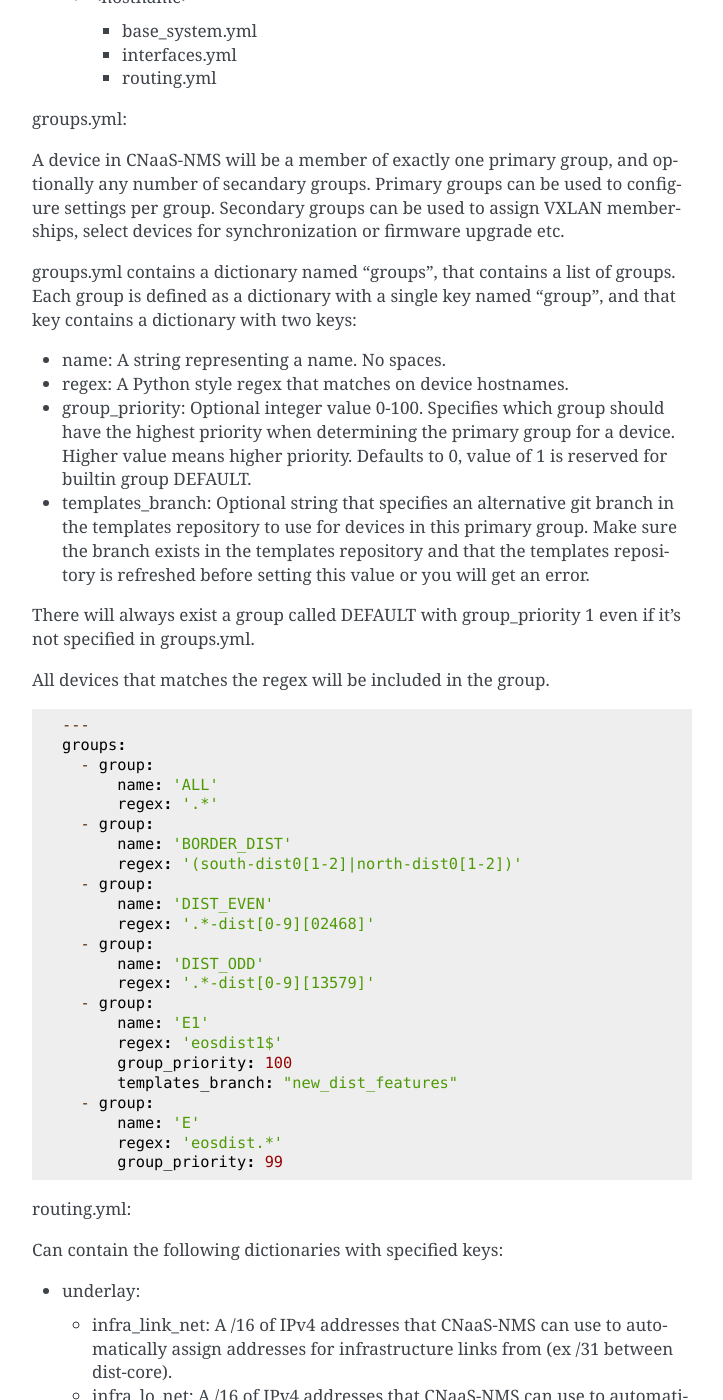
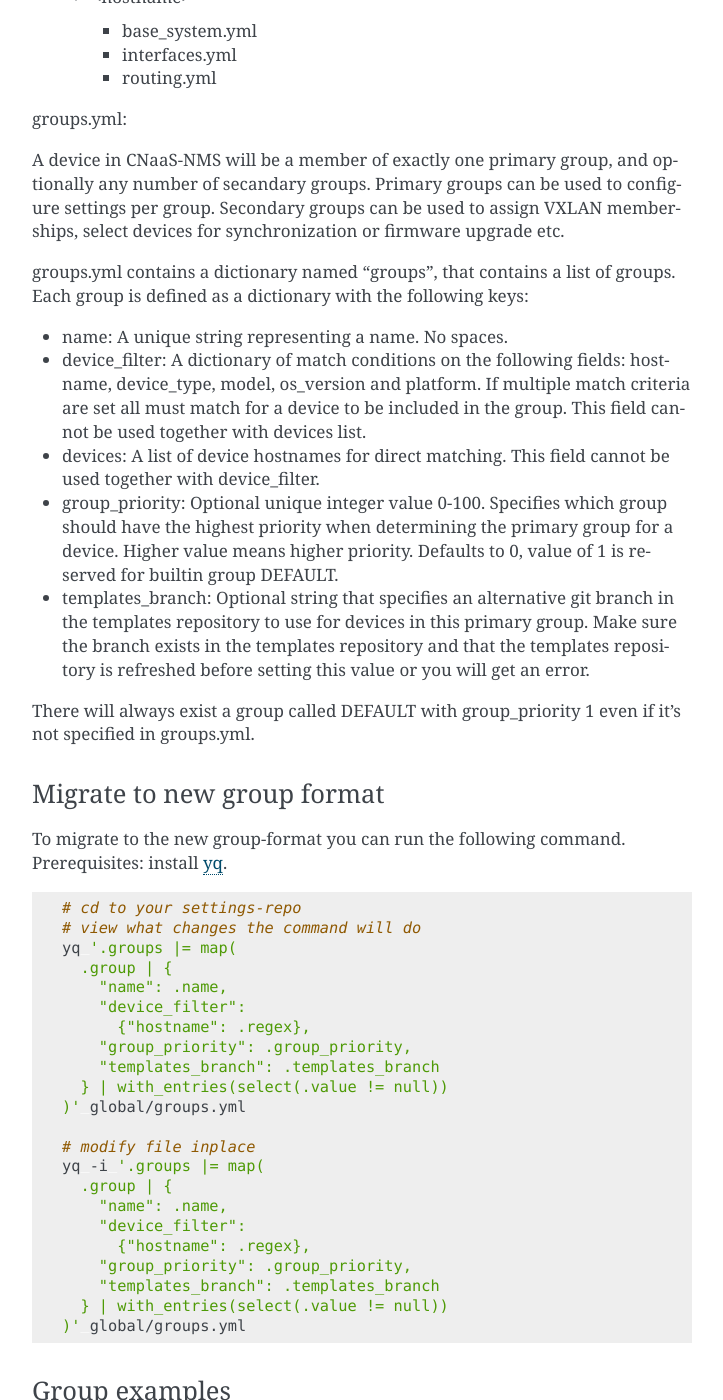
Before and after one commit to SUNET/cnaas-nms, a Sphinx documentation site: the page built from docs/reporef/index.rst, in a window 1280 px wide and 1400 px high, scrolled down 2535 px. Shown: the whole window, without its empty margins (388-1111 px from the left). Built offline with Sphinx 7.4.7, drawn with Linux system fonts in a browser that asks for light colours; some of the changed text lies outside the part shown.

Commit message:
Update documentation

```diff
--- a/docs/reporef/index.rst
+++ b/docs/reporef/index.rst
@@ -13,7 +13,7 @@
 what template files should be used for each device type. For example, in mapping.yml there
 might be a definition of templates for an access switch specified like this:
 
-::
+.. code-block:: yaml
 
     ACCESS:
         entrypoint: access.j2
@@ -144,12 +144,15 @@
 memberships, select devices for synchronization or firmware upgrade etc.
 
 groups.yml contains a dictionary named "groups", that contains a list of groups.
-Each group is defined as a dictionary with a single key named "group",
-and that key contains a dictionary with two keys:
+Each group is defined as a dictionary with the following keys:
 
-- name: A string representing a name. No spaces.
-- regex: A Python style regex that matches on device hostnames.
-- group_priority: Optional integer value 0-100. Specifies which group should
+- name: A unique string representing a name. No spaces.
+- device_filter: A dictionary of match conditions on the following fields: hostname, device_type, model, os_version and platform.
+  If multiple match criteria are set all must match for a device to be included in the group.
+  This field cannot be used together with devices list.
+- devices: A list of device hostnames for direct matching.
+  This field cannot be used together with device_filter.
+- group_priority: Optional unique integer value 0-100. Specifies which group should
   have the highest priority when determining the primary group for a device.
   Higher value means higher priority. Defaults to 0, value of 1 is reserved
   for builtin group DEFAULT.
@@ -161,33 +164,73 @@
 There will always exist a group called DEFAULT with group_priority 1 even
 if it's not specified in groups.yml.
 
-All devices that matches the regex will be included in the group.
+Migrate to new group format
+^^^^^^^^^^^^^^^^^^^^^^^^^^^
+To migrate to the new group-format you can run the following command.
+Prerequisites: install `yq <https://github.com/mikefarah/yq>`_.
 
-::
+.. code-block:: bash
 
-   ---
-   groups:
-     - group:
-         name: 'ALL'
-         regex: '.*'
-     - group:
-         name: 'BORDER_DIST'
-         regex: '(south-dist0[1-2]|north-dist0[1-2])'
-     - group:
-         name: 'DIST_EVEN'
-         regex: '.*-dist[0-9][02468]'
-     - group:
-         name: 'DIST_ODD'
-         regex: '.*-dist[0-9][13579]'
-     - group:
-         name: 'E1'
-         regex: 'eosdist1$'
-         group_priority: 100
-         templates_branch: "new_dist_features"
-     - group:
-         name: 'E'
-         regex: 'eosdist.*'
-         group_priority: 99
+  # cd to your settings-repo
+  # view what changes the command will do
+  yq '.groups |= map(
+    .group | {
+      "name": .name,
+      "device_filter":
+        {"hostname": .regex},
+      "group_priority": .group_priority,
+      "templates_branch": .templates_branch
+    } | with_entries(select(.value != null))
+  )' global/groups.yml
+
+  # modify file inplace
+  yq -i '.groups |= map(
+    .group | {
+      "name": .name,
+      "device_filter":
+        {"hostname": .regex},
+      "group_priority": .group_priority,
+      "templates_branch": .templates_branch
+    } | with_entries(select(.value != null))
+  )' global/groups.yml
+
+Group examples
+^^^^^^^^^^^^^^
+.. code-block:: yaml
+
+  ---
+  groups:
+    - name: 'ALL'
+      device_filter:
+        hostname: '.*'
+    - name: 'BORDER_DIST'
+      devices:
+        - south-dist01
+        - south-dist02
+        - north-dist01
+        - north-dist02
+    - name: 'DIST_EVEN'
+      device_filter:
+        hostname: '[0-9][02468]'
+        device_type: 'DIST'
+    - name: 'DIST_ODD'
+      device_filter:
+        hostname: '[0-9][13579]'
+        device_type: 'DIST'
+    - name: 'ACCESS_EOS_POE'
+      device_filter:
+        model: '.*DP.*'
+        platform: 'eos'
+        device_type: 'ACCESS'
+    - name: 'E1'
+      device_filter:
+        hostname: 'eosdist1$'
+      group_priority: 100
+      templates_branch: "new_dist_features"
+    - name: 'E'
+      device_filter:
+        hostname: 'eosdist.*'
+      group_priority: 99
 
 
 routing.yml:
@@ -307,7 +350,7 @@
 
 routing.yml examples:
 
-::
+.. code-block:: yaml
 
    ---
    extroute_bgp:
@@ -550,7 +593,7 @@
 
 Example of base_system.yml:
 
-::
+.. code-block:: yaml
 
    ---
    ntp_servers:
```
